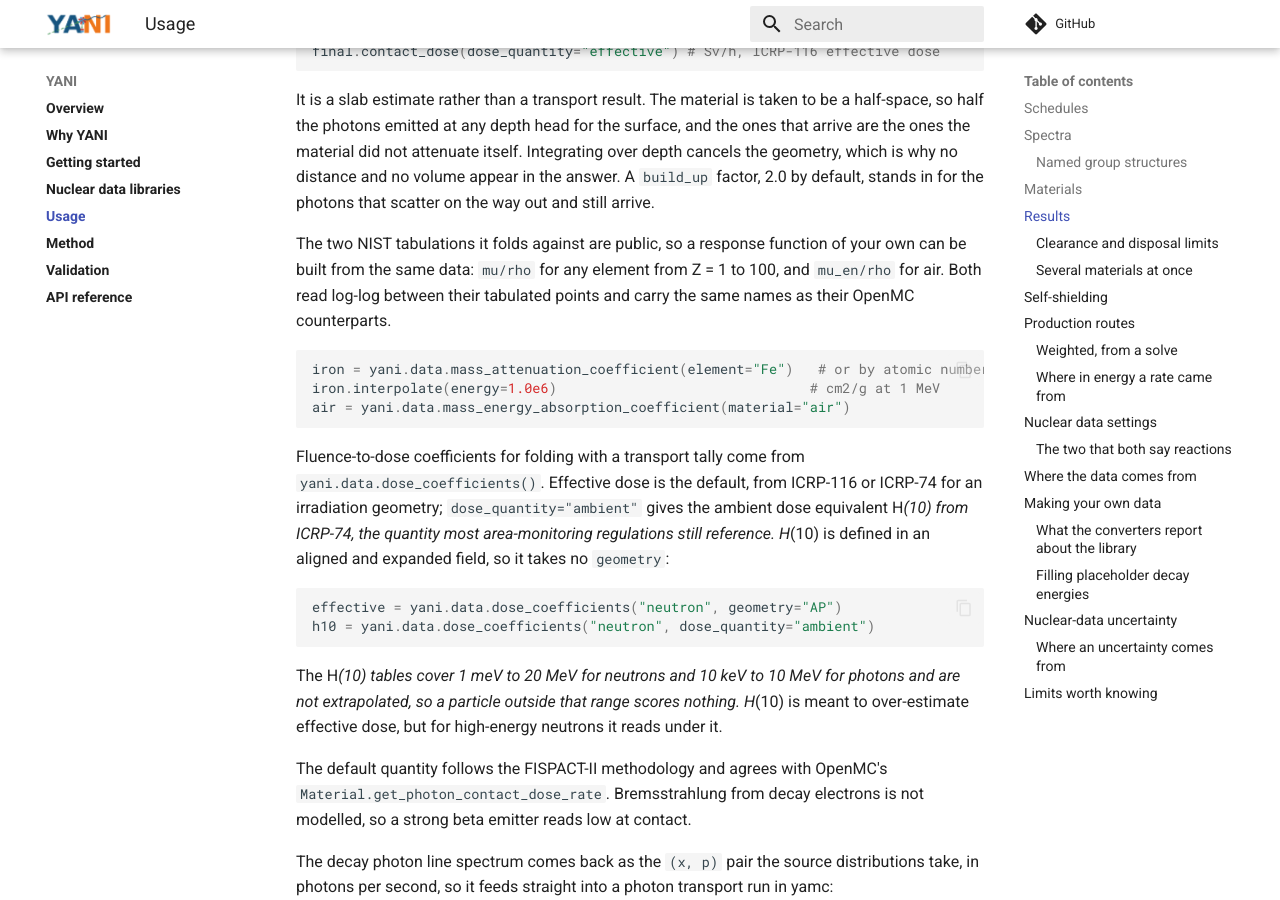
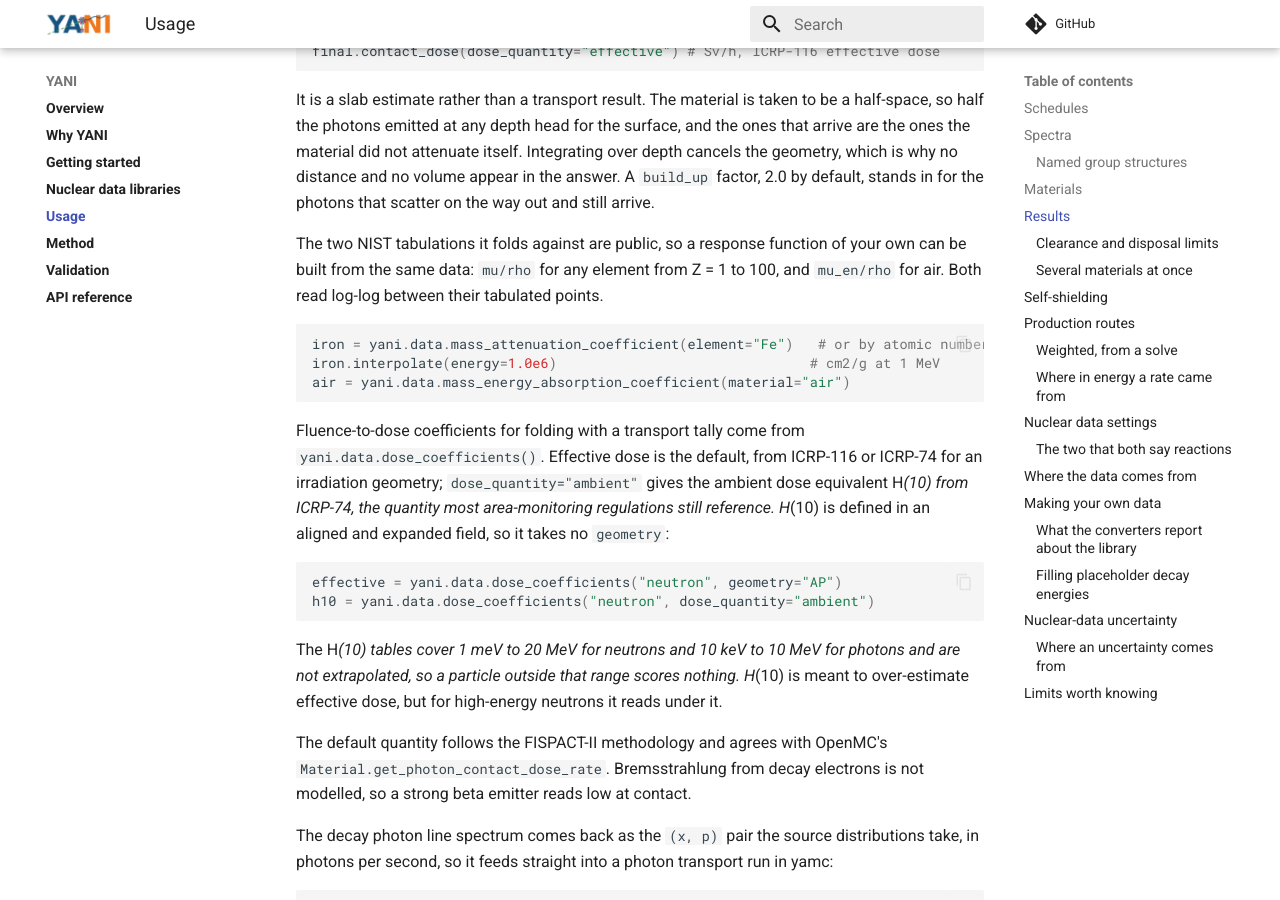
Before and after one commit to fusion-neutronics/yani, an MkDocs documentation site: the page built from docs/usage.md, in a window 1280 px wide and 900 px high, scrolled down 5112 px. Built offline with MkDocs 1.6.1 and Material for MkDocs 9.7.7, drawn with Linux system fonts in a browser that asks for light colours; comment, search, counter and statistics services are not loaded.

Commit message:
Drop the claim that the NIST tabulations follow OpenMC's names
The mass attenuation and energy absorption coefficients are NIST's
tabulations and have nothing to do with OpenMC.

````diff
--- a/docs/usage.md
+++ b/docs/usage.md
@@ -245,8 +245,7 @@ the photons that scatter on the way out and still arrive.
 
 The two NIST tabulations it folds against are public, so a response function of
 your own can be built from the same data: `mu/rho` for any element from Z = 1 to
-100, and `mu_en/rho` for air. Both read log-log between their tabulated points
-and carry the same names as their OpenMC counterparts.
+100, and `mu_en/rho` for air. Both read log-log between their tabulated points.
 
 <!-- doctest: skip -->
 ```python
````
